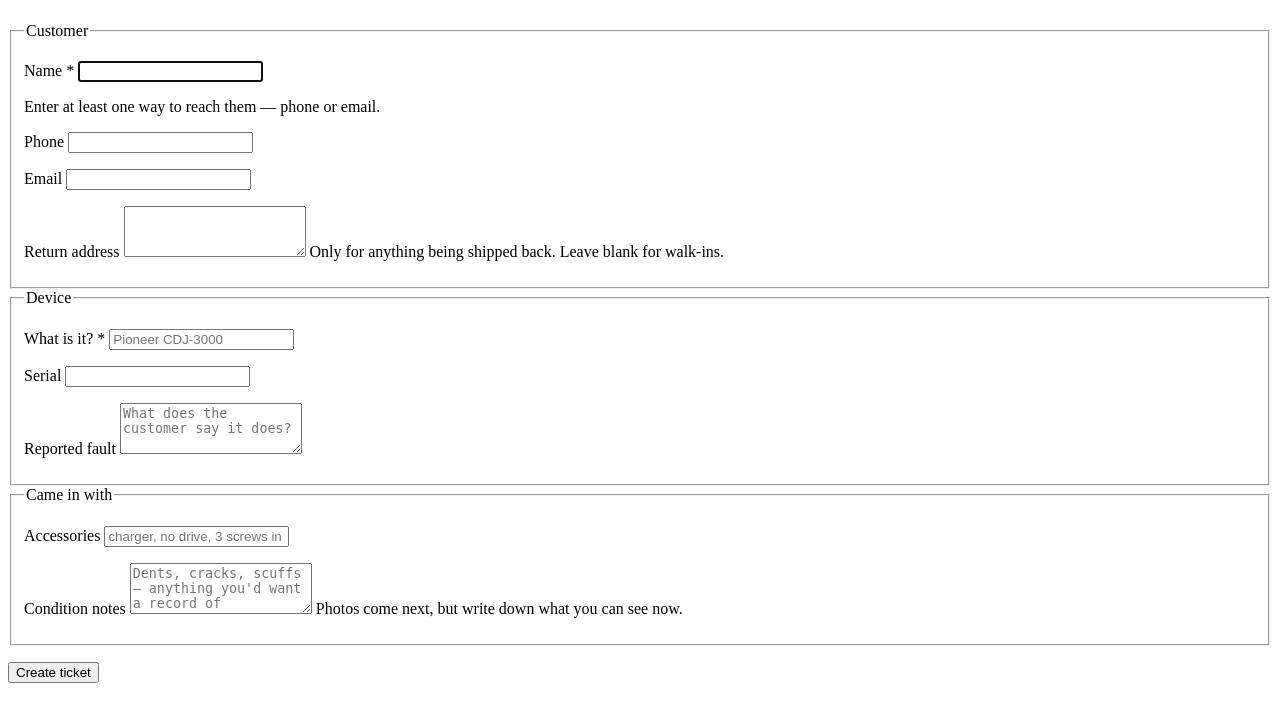
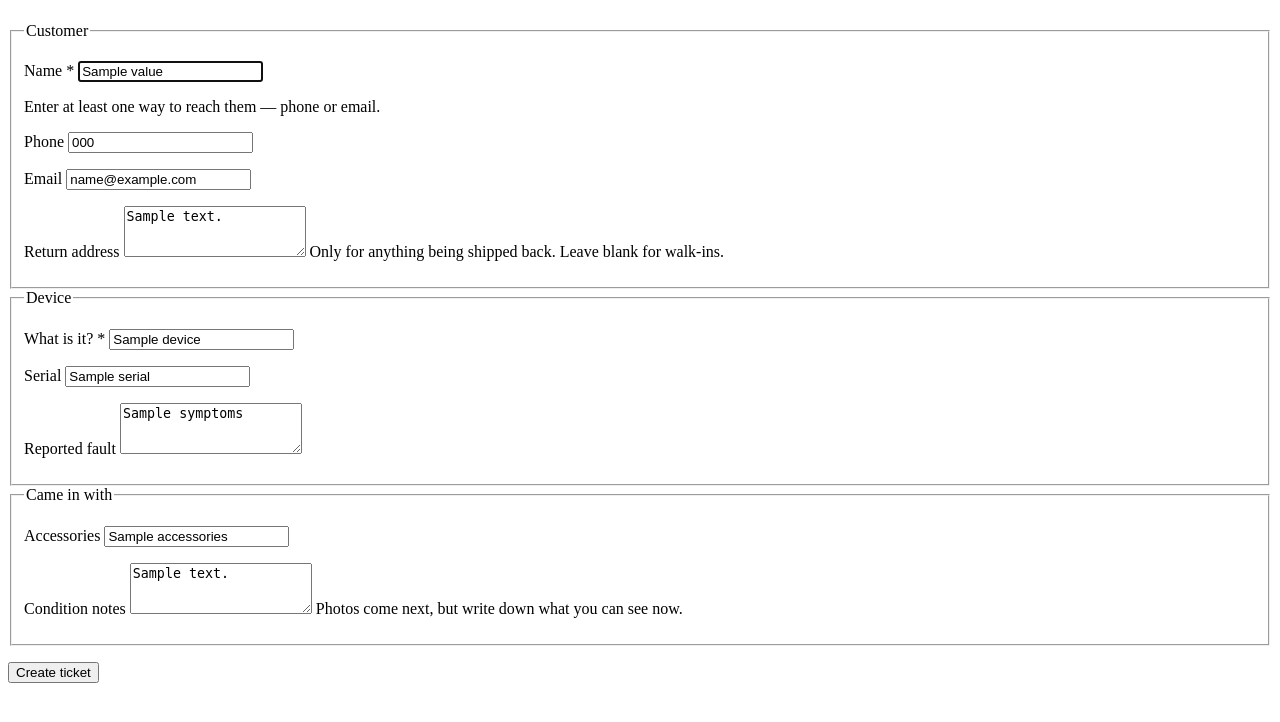
Before and after one commit to IamMrCupp/benchhud-intake, a FastAPI app: template src/intake/templates/intake.html in a window 1280 px wide. Shown: the part 58-780 px from the top of the page. Run offline with FastAPI, Linux system fonts and the light colour scheme; the template is opened without the code that fills it: most values are stand-ins (such as "Sample title", 1, 10 or a date in 2020); some libraries are stand-ins or nearby versions.

Commit message:
feat(web): re-render the form with errors and preserved input
Signed-off-by: Aaron Cupp <mrcupp@mrcupp.com>

```diff
--- a/src/intake/app.py
+++ b/src/intake/app.py
@@ -8,7 +8,7 @@ from pathlib import Path
 from typing import Annotated
 
 from fastapi import Depends, FastAPI, Form, HTTPException, Request
-from fastapi.responses import HTMLResponse, RedirectResponse
+from fastapi.responses import HTMLResponse, RedirectResponse, Response
 from fastapi.templating import Jinja2Templates
 
 from intake.db import connect
@@ -73,14 +73,48 @@ def index(request: Request) -> HTMLResponse:
     return templates.TemplateResponse(request=request, name="index.html")
 
 
+#: Every field the form posts. Used to echo submitted values back on a
+#: rejection, so nothing typed is lost.
+_FORM_FIELDS = (
+    "customer_name",
+    "phone",
+    "email",
+    "return_address",
+    "device",
+    "serial",
+    "symptoms",
+    "accessories",
+    "condition_notes",
+)
+
+
+def _render_form(
+    request: Request,
+    values: dict[str, str] | None = None,
+    error: str | None = None,
+    status_code: int = 200,
+) -> HTMLResponse:
+    """Render the intake form, optionally repopulated with a rejected attempt."""
+    return templates.TemplateResponse(
+        request=request,
+        name="intake.html",
+        context={
+            "values": {name: (values or {}).get(name, "") for name in _FORM_FIELDS},
+            "error": error,
+        },
+        status_code=status_code,
+    )
+
+
 @app.get("/intake", response_class=HTMLResponse)
 def intake_form(request: Request) -> HTMLResponse:
     """The intake form — what someone fills in with a customer at the bench."""
-    return templates.TemplateResponse(request=request, name="intake.html")
+    return _render_form(request)
 
 
 @app.post("/intake")
 def create_intake(
+    request: Request,
     store: StoreDep,
     customer_name: Annotated[str, Form()] = "",
     phone: Annotated[str, Form()] = "",
@@ -91,7 +125,7 @@ def create_intake(
     symptoms: Annotated[str, Form()] = "",
     accessories: Annotated[str, Form()] = "",
     condition_notes: Annotated[str, Form()] = "",
-) -> RedirectResponse:
+) -> Response:
     """Create a ticket from a submitted form.
 
     **Redirects rather than rendering.** Showing the confirmation straight from
@@ -102,17 +136,26 @@ def create_intake(
     Every value arrives as a string, and untouched optional fields arrive as
     ``""``; the store normalises those to ``None``.
     """
-    ticket = store.create_ticket(
-        customer_name=customer_name,
-        phone=phone,
-        email=email,
-        return_address=return_address,
-        device=device,
-        serial=serial,
-        symptoms=symptoms,
-        accessories=accessories,
-        condition_notes=condition_notes,
-    )
+    submitted = {
+        "customer_name": customer_name,
+        "phone": phone,
+        "email": email,
+        "return_address": return_address,
+        "device": device,
+        "serial": serial,
+        "symptoms": symptoms,
+        "accessories": accessories,
+        "condition_notes": condition_notes,
+    }
+
+    try:
+        ticket = store.create_ticket(**submitted)
+    except ValueError as exc:
+        # Hand the form back with everything still in it. The person is at a
+        # bench with a customer in front of them; making them re-type a
+        # multi-line address because they forgot a phone number is a worse
+        # failure than the validation error itself.
+        return _render_form(request, values=submitted, error=str(exc), status_code=400)
 
     return RedirectResponse(url=f"/intake/{ticket.ref}", status_code=303)
 
--- a/src/intake/templates/intake.html
+++ b/src/intake/templates/intake.html
@@ -4,6 +4,10 @@
 {% block heading %}New intake{% endblock %}
 
 {% block content %}
+  {% if error %}
+    <p class="error" role="alert">{{ error }}</p>
+  {% endif %}
+
   <form method="post" action="/intake">
 
     <fieldset>
@@ -12,6 +16,7 @@
       <p>
         <label for="customer_name">Name <span aria-hidden="true">*</span></label>
         <input type="text" id="customer_name" name="customer_name"
+               value="{{ values.customer_name }}"
                autofocus required autocomplete="name" />
       </p>
 
@@ -21,17 +26,17 @@
 
       <p>
         <label for="phone">Phone</label>
-        <input type="tel" id="phone" name="phone" autocomplete="tel" />
+        <input type="tel" id="phone" name="phone" value="{{ values.phone }}" autocomplete="tel" />
       </p>
 
       <p>
         <label for="email">Email</label>
-        <input type="email" id="email" name="email" autocomplete="email" />
+        <input type="email" id="email" name="email" value="{{ values.email }}" autocomplete="email" />
       </p>
 
       <p>
         <label for="return_address">Return address</label>
-        <textarea id="return_address" name="return_address" rows="3"></textarea>
+        <textarea id="return_address" name="return_address" rows="3">{{ values.return_address }}</textarea>
         <span class="hint">Only for anything being shipped back. Leave blank for walk-ins.</span>
       </p>
     </fieldset>
@@ -42,18 +47,18 @@
       <p>
         <label for="device">What is it? <span aria-hidden="true">*</span></label>
         <input type="text" id="device" name="device" required
-               placeholder="Pioneer CDJ-3000" />
+               value="{{ values.device }}" placeholder="Pioneer CDJ-3000" />
       </p>
 
       <p>
         <label for="serial">Serial</label>
-        <input type="text" id="serial" name="serial" />
+        <input type="text" id="serial" name="serial" value="{{ values.serial }}" />
       </p>
 
       <p>
         <label for="symptoms">Reported fault</label>
         <textarea id="symptoms" name="symptoms" rows="3"
-                  placeholder="What does the customer say it does?"></textarea>
+                  placeholder="What does the customer say it does?">{{ values.symptoms }}</textarea>
       </p>
     </fieldset>
 
@@ -63,13 +68,14 @@
       <p>
         <label for="accessories">Accessories</label>
         <input type="text" id="accessories" name="accessories"
+               value="{{ values.accessories }}"
                placeholder="charger, no drive, 3 screws in a bag" />
       </p>
 
       <p>
         <label for="condition_notes">Condition notes</label>
         <textarea id="condition_notes" name="condition_notes" rows="3"
-                  placeholder="Dents, cracks, scuffs — anything you'd want a record of"></textarea>
+                  placeholder="Dents, cracks, scuffs — anything you'd want a record of">{{ values.condition_notes }}</textarea>
         <span class="hint">Photos come next, but write down what you can see now.</span>
       </p>
     </fieldset>
```
Also changed, not shown: tests/test_intake_validation.py (+1 -3 lines).
